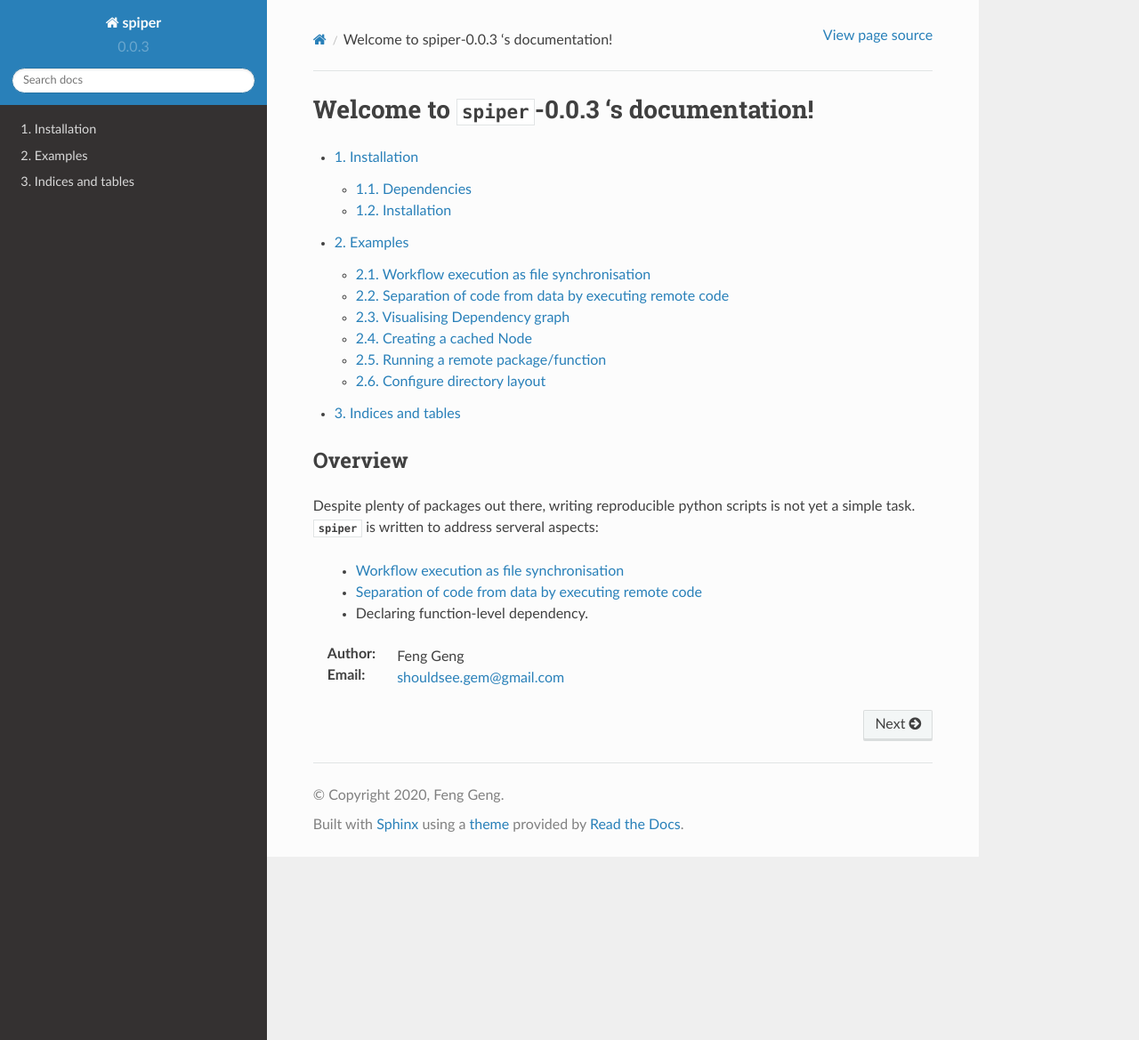
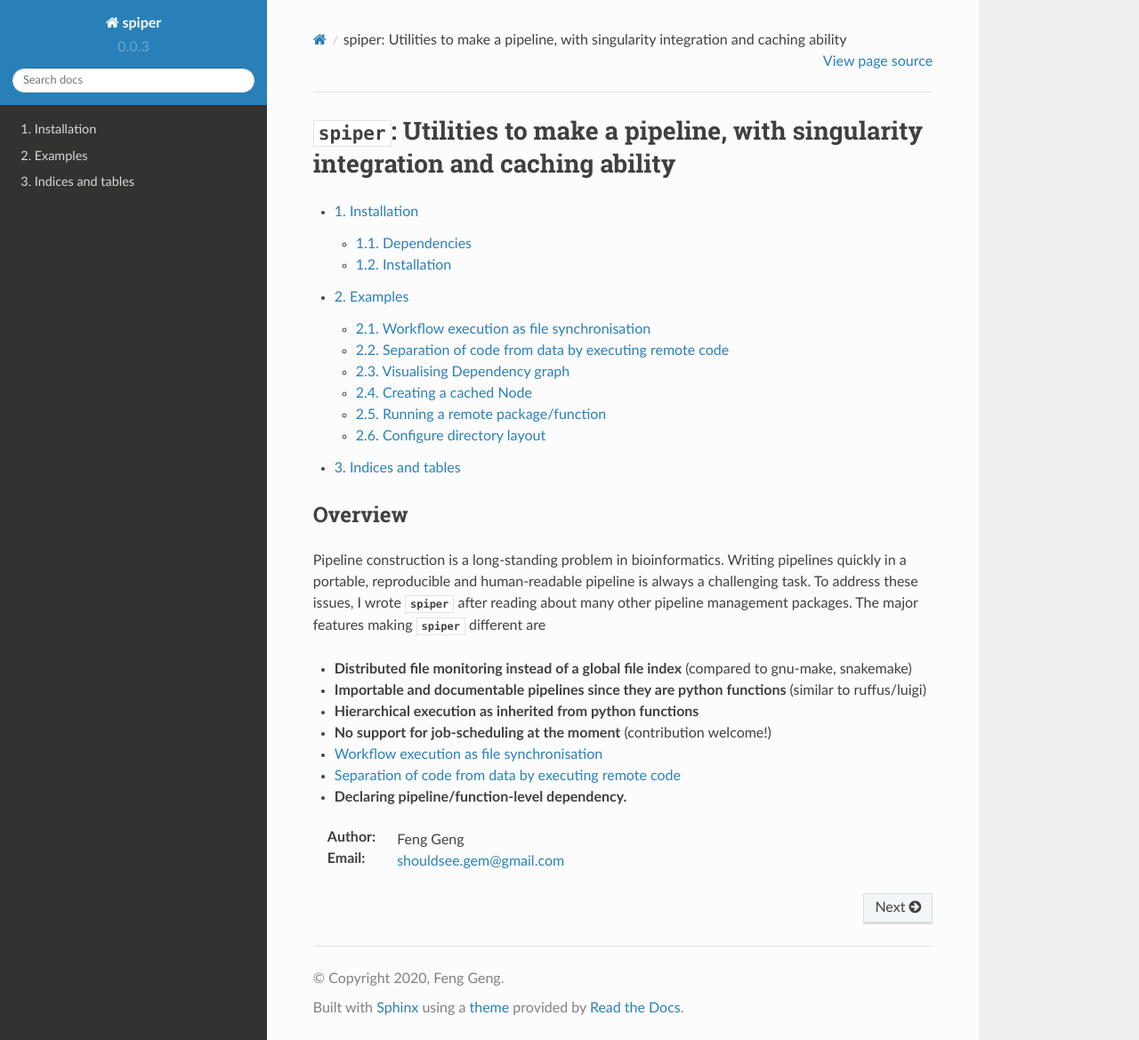
Before and after one commit to shouldsee/python-singular-pipe, a Sphinx documentation site: the page built from docs/index.rst, in a window 1280 px wide and 1169 px high. Shown: the whole window at 89% size. Built offline with Sphinx 7.4.7 and the Read the Docs theme 2.0.0, drawn with Linux system fonts in a browser that asks for light colours; pages that are not in the unit, such as notebooks, are missing from menus.

Commit message:
changed PythonPackage

```diff
--- a/docs/index.rst
+++ b/docs/index.rst
@@ -4,9 +4,10 @@
    contain the root `toctree` directive.
 .. check https://docs.python.org/2/_sources/
 
-********************************************************************
-Welcome to :mod:`spiper`-|version| 's documentation!
-********************************************************************
+****************************************************************************************************************************
+:mod:`spiper`: Utilities to make a pipeline, with singularity integration and caching ability
+****************************************************************************************************************************
+
 
 .. _Contents
 
@@ -23,15 +24,19 @@ Welcome to :mod:`spiper`-|version| 's documentation!
 Overview
 ===================
 
-Despite plenty of packages out there, writing reproducible python
-scripts is not yet a simple task. :obj:`spiper` is written to address
-serveral aspects:
-    * :ref:`example-workflow-filesync`
-    * :ref:`example-remote-code`
-    * Declaring function-level dependency.
+Pipeline construction is a long-standing problem in bioinformatics. Writing pipelines
+quickly in a portable, reproducible and human-readable pipeline is always a
+challenging task. To address these issues, I wrote :obj:`spiper` after reading
+about many other pipeline management packages. The major features making :obj:`spiper`
+different are
 
-
-
+* **Distributed file monitoring instead of a global file index**   (compared to gnu-make, snakemake)
+* **Importable and documentable pipelines since they are python functions** (similar to ruffus/luigi)
+* **Hierarchical execution as inherited from python functions**
+* **No support for job-scheduling at the moment** (contribution welcome!)
+* :ref:`example-workflow-filesync`
+* :ref:`example-remote-code`
+* **Declaring pipeline/function-level dependency.**
 
 
 
```
Also changed, not shown: .travis.yml, assets/mock.py.mock.dot.svg, assets/mock.py.real.dot.svg, 14 other files.
